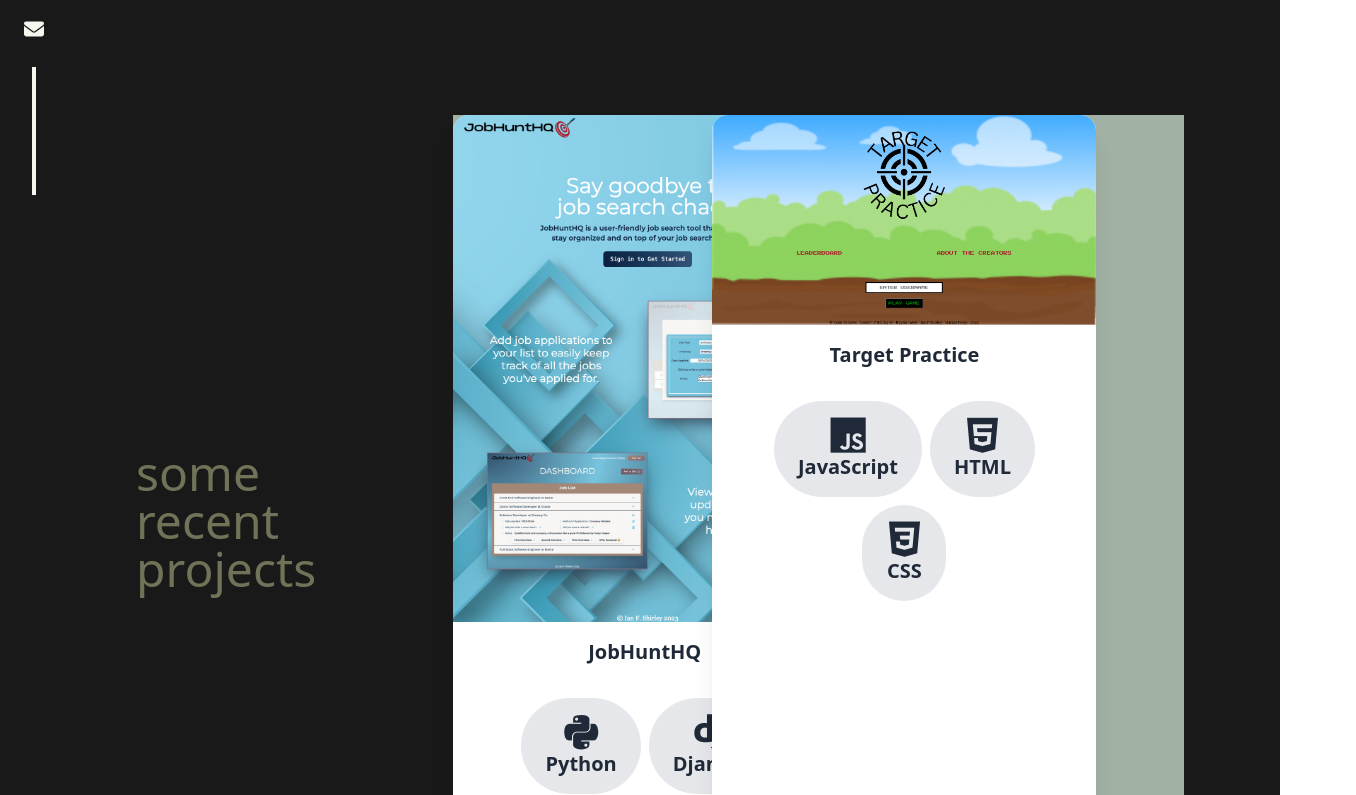
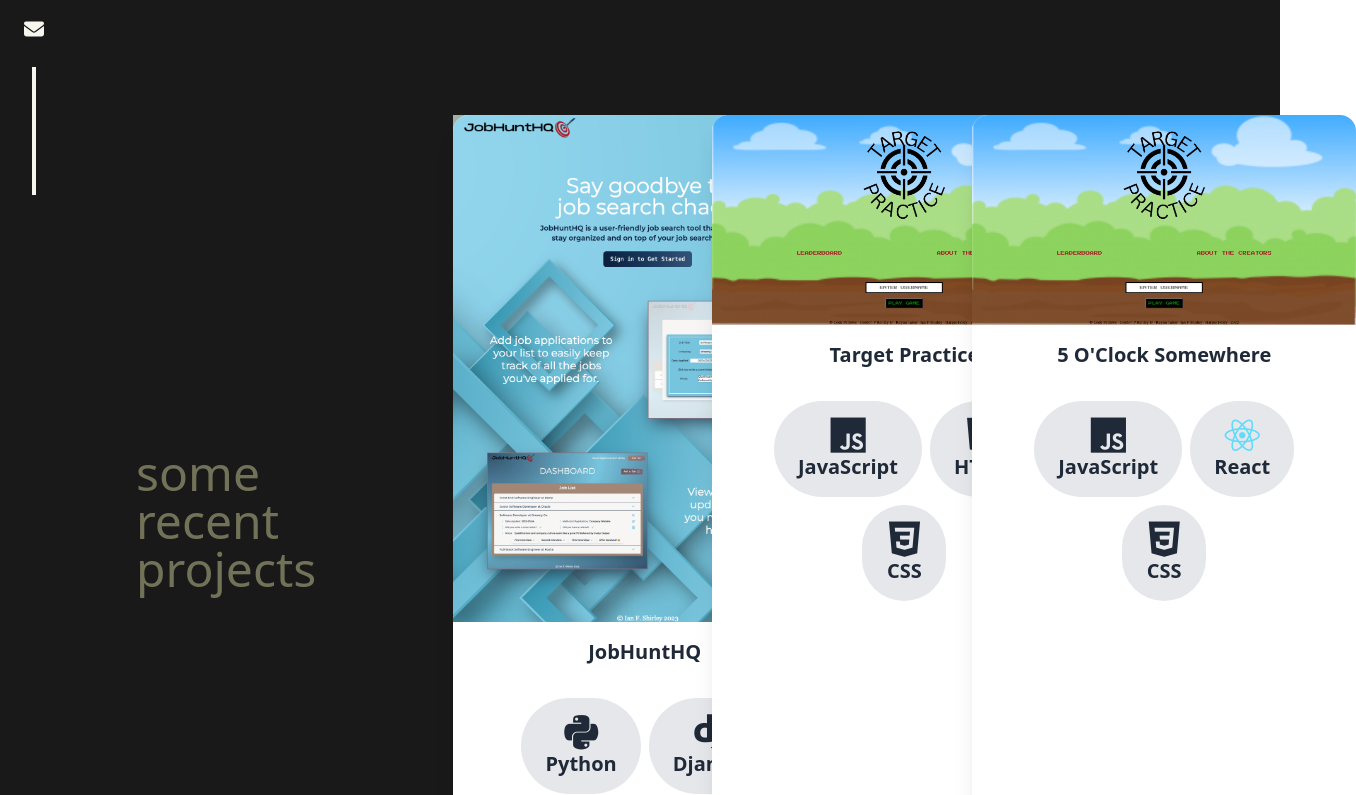
Before and after one commit to ianfshirley/Portfolio, a Next.js app: page / in a window 1280 px wide. Shown: the part 605-1400 px from the top of the page, 1356 px wide, since content can reach past the window. Built offline with nearby package versions, Linux system fonts and the light colour scheme.

Commit message:
updated project cards

```diff
--- a/app/components/Portfolio/Portfolio.js
+++ b/app/components/Portfolio/Portfolio.js
@@ -38,6 +38,24 @@
       },
     ]
   },
+  {
+    "title": "5 O'Clock Somewhere",
+    "image": "/img/target-practice-home.png",
+    "skills": [
+      {
+        "class": "devicon-javascript-plain",
+        "name": "JavaScript"
+      },
+      {
+        "class": "devicon-react-plain colored",
+        "name": "React"
+      },
+      {
+        "class": "devicon-css3-plain",
+        "name": "CSS"
+      },
+    ]
+  },
 ]
 
 
@@ -58,7 +76,7 @@
         {projects.map((project) => (
           <div key={project} className="card card-compact w-96 bg-base-100 shadow-xl">
             <figure>
-              <img src={project.image} alt="JobHuntHQ screenshot" />
+              <img src={project.image} alt={`Screenshot of ${project.title}`} />
             </figure>
             <div className="card-body text-center">
               <h2 className="card-title mx-auto">{project.title}</h2>
@@ -80,19 +98,6 @@
           </div>
         ))}
       </div>
-
-
-      {/* <div className="card card-compact w-96 bg-base-100 shadow-xl">
-        <figure><img src="/img/JobHuntHQ-landing-page.png" alt="JobHuntHQ screenshot" /></figure>
-        <div className="card-body text-center">
-          <h2 className="card-title mx-auto">Project Title</h2>
-          <div className="project-skills justify-evenly">
-            <ul>
-              {skills.map()}
-            </ul>
-          </div>
-        </div>
-      </div> */}
     </div>
   )
 }
```
